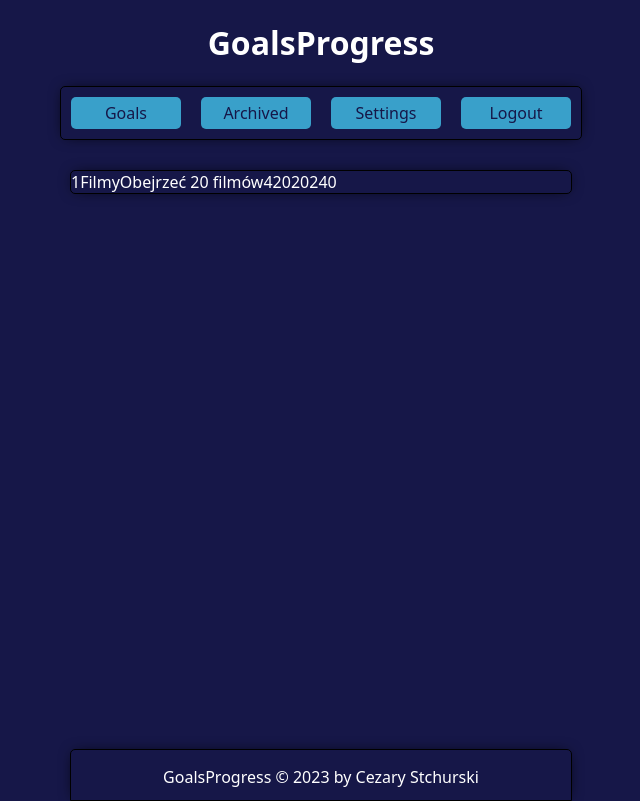
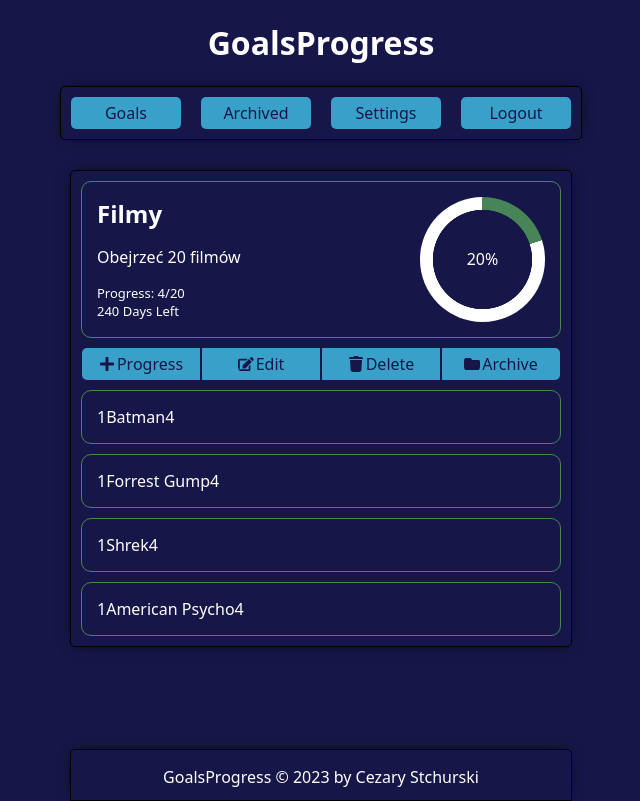
Before and after one commit to czareks2000/GoalsProgress, a React (Create React App) app in the folder goals-progress/: page /goal/1 in a window 1280 px wide. Shown: the whole page, without its empty margins (319-959 px from the left). Built offline with nearby package versions, Linux system fonts and the light colour scheme.

Commit message:
create proggress related components

```diff
--- a/goals-progress/src/App.css
+++ b/goals-progress/src/App.css
@@ -186,6 +186,16 @@
   background-color: var(--highlight);
 }
 
+.progress{
+  padding: 15px;
+  margin: 10px;
+  border: 1px solid var(--primary);
+  border-radius: 10px;
+  cursor: pointer;
+  display: flex;
+}
+
+
 .progress-bar {
   --progress: 50%;
   margin-left: auto;
--- a/goals-progress/src/components/GoalDetails.js
+++ b/goals-progress/src/components/GoalDetails.js
@@ -1,5 +1,9 @@
 import { useParams } from "react-router-dom"
 import { useEffect, useState } from "react"
+
+import Goal from "./Goal";
+import Actions from "./Actions";
+import ProgressList from "./ProgressList";
 
 const GoalDetails = ({ goals }) => {
     const [goal, setGoal] = useState();
@@ -15,18 +19,41 @@
         getGoal();
     })
 
+    const progressList = [
+        {
+          id: 1,
+          value: 1,
+          description: 'Batman',
+          date: 4,
+        },
+        {
+            id: 2,
+            value: 1,
+            description: 'Forrest Gump',
+            date: 4,
+        },
+        {
+            id: 3,
+            value: 1,
+            description: 'Shrek',
+            date: 4,
+        },
+        {
+            id: 4,
+            value: 1,
+            description: 'American Psycho',
+            date: 4,
+        }
+      ]
+
     return (
         <div className="container shadow">
             {goal ?
-            <div>
-                {goal.id}
-                {goal.name}
-                {goal.description}
-                {goal.currentValue}
-                {goal.targetValue}
-                {goal.progress}
-                {goal.daysLeft}
-            </div>
+            <>
+                <Goal goal={goal}/>
+                <Actions/>
+                <ProgressList progressList={progressList}/>
+            </>
             :
             <p className="text-center">Loading...</p>
             }
--- /dev/null
+++ b/goals-progress/src/components/Progress.js
@@ -0,0 +1,13 @@
+const Progress = ({ progress }) => {
+  return (
+    <div className="progress">
+        <div>
+            {progress.value}
+            {progress.description}
+            {progress.date}
+        </div>
+    </div>
+  )
+}
+
+export default Progress
--- /dev/null
+++ b/goals-progress/src/components/ProgressList.js
@@ -0,0 +1,15 @@
+import Progress from "./Progress"
+
+const ProgressList = ({ progressList }) => {
+  return (
+    <div>
+      {progressList.map((progress) => (
+          <div key={progress.id}>
+              <Progress progress={progress}/>
+          </div>
+        ))}
+    </div>
+  )
+}
+
+export default ProgressList
```
